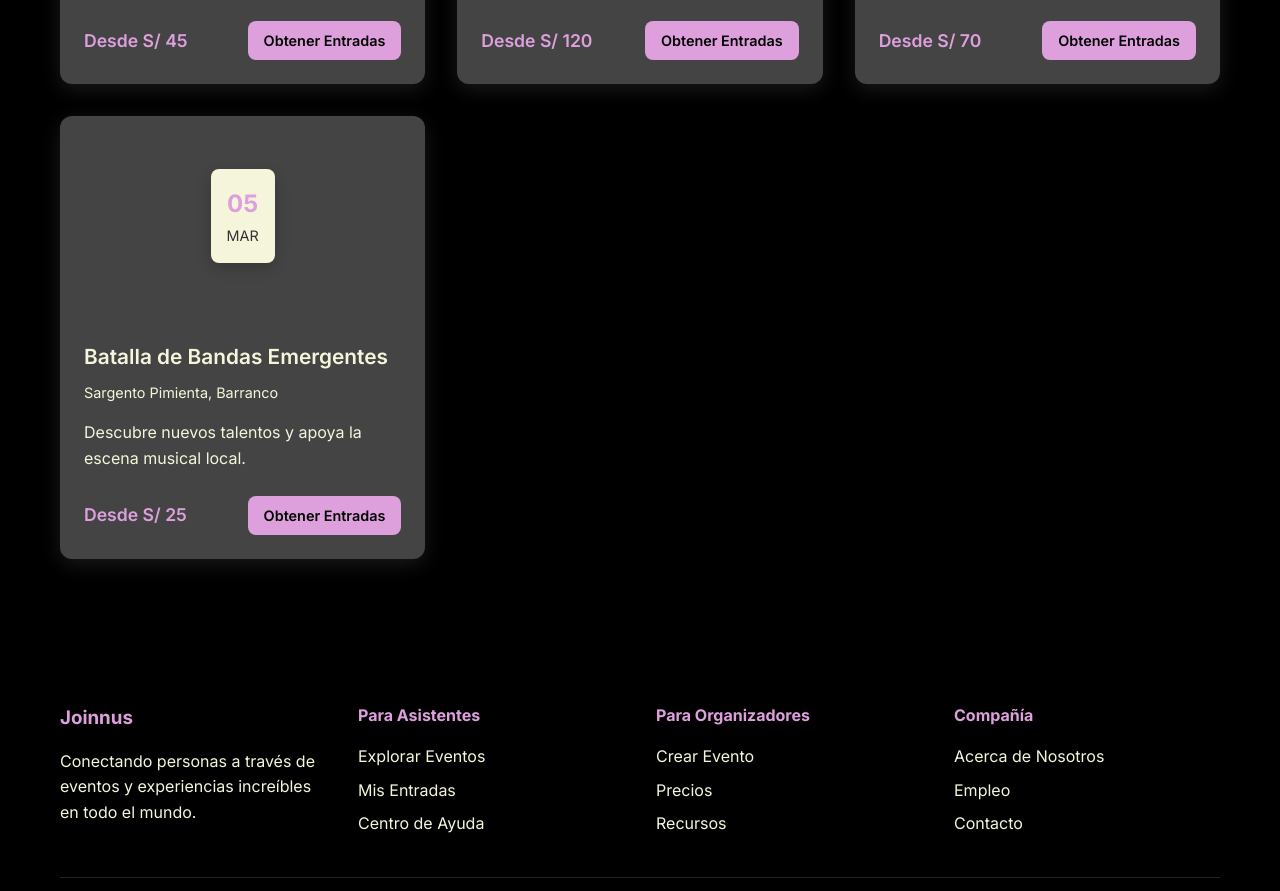
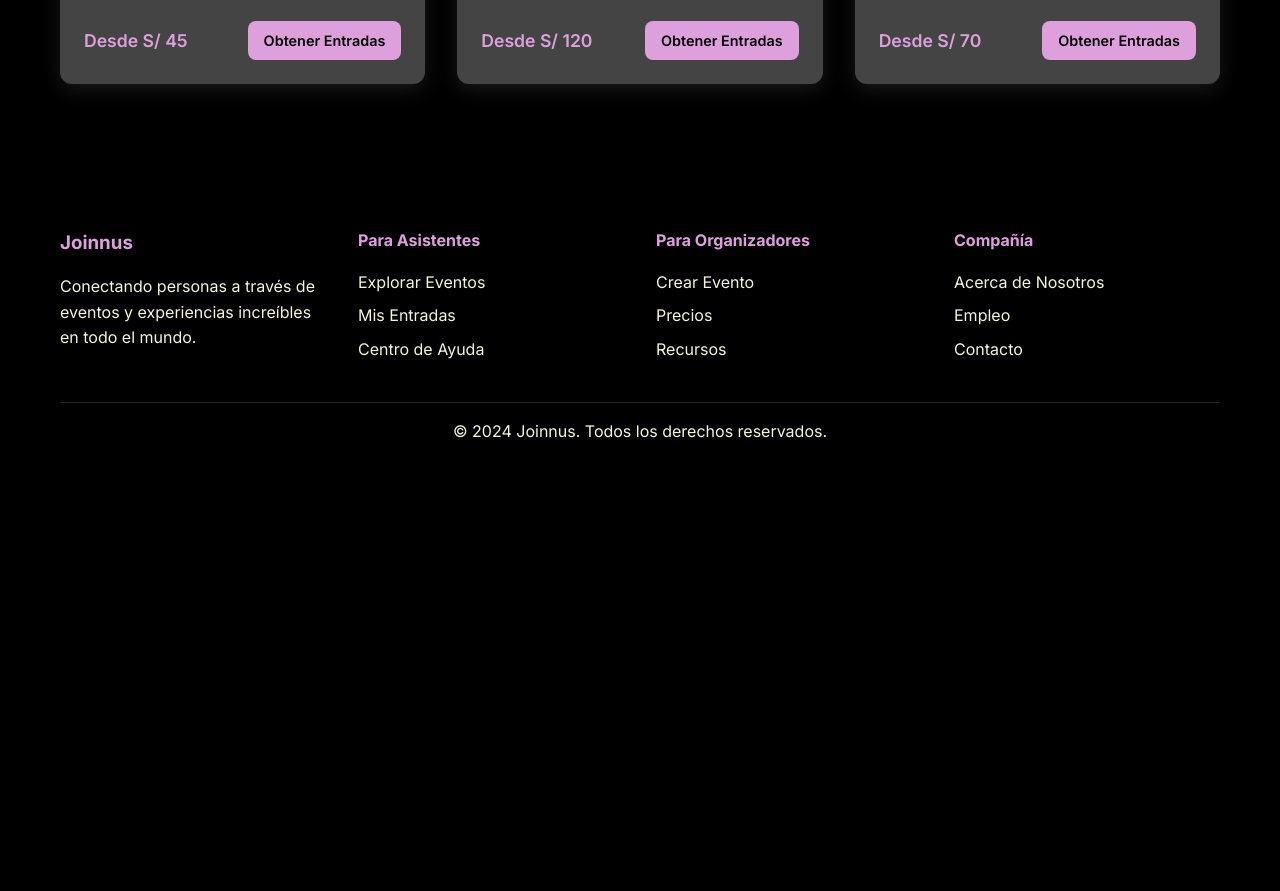
Before and after one commit to alonso769/colosal, a plain HTML site: page menu.html in a window 1280 px wide. Shown: the part 1713-2604 px from the top of the page. After the commit the page ends 2174 px from the top, so only its background shows below. Drawn offline with Linux system fonts and the light colour scheme.

Commit message:
Update menu.html

```diff
--- a/menu.html
+++ b/menu.html
@@ -146,7 +146,7 @@
                     </div>
                 </div>
 
-                <div class="event-card">
+             <!---- <div class="event-card">
                     <div class="event-image" style="background-image: url('images/featured-event-4.jpg');">
                         <div class="event-date">
                             <span class="day">05</span>
@@ -162,7 +162,7 @@
                             <a href="event_details.html?id=featured-event-4" class="btn btn-primary btn-sm" data-event-id="featured-event-4">Obtener Entradas</a>
                         </div>
                     </div>
-                </div>
+                </div>-->
             </div>
         </div>
     </section>
```
